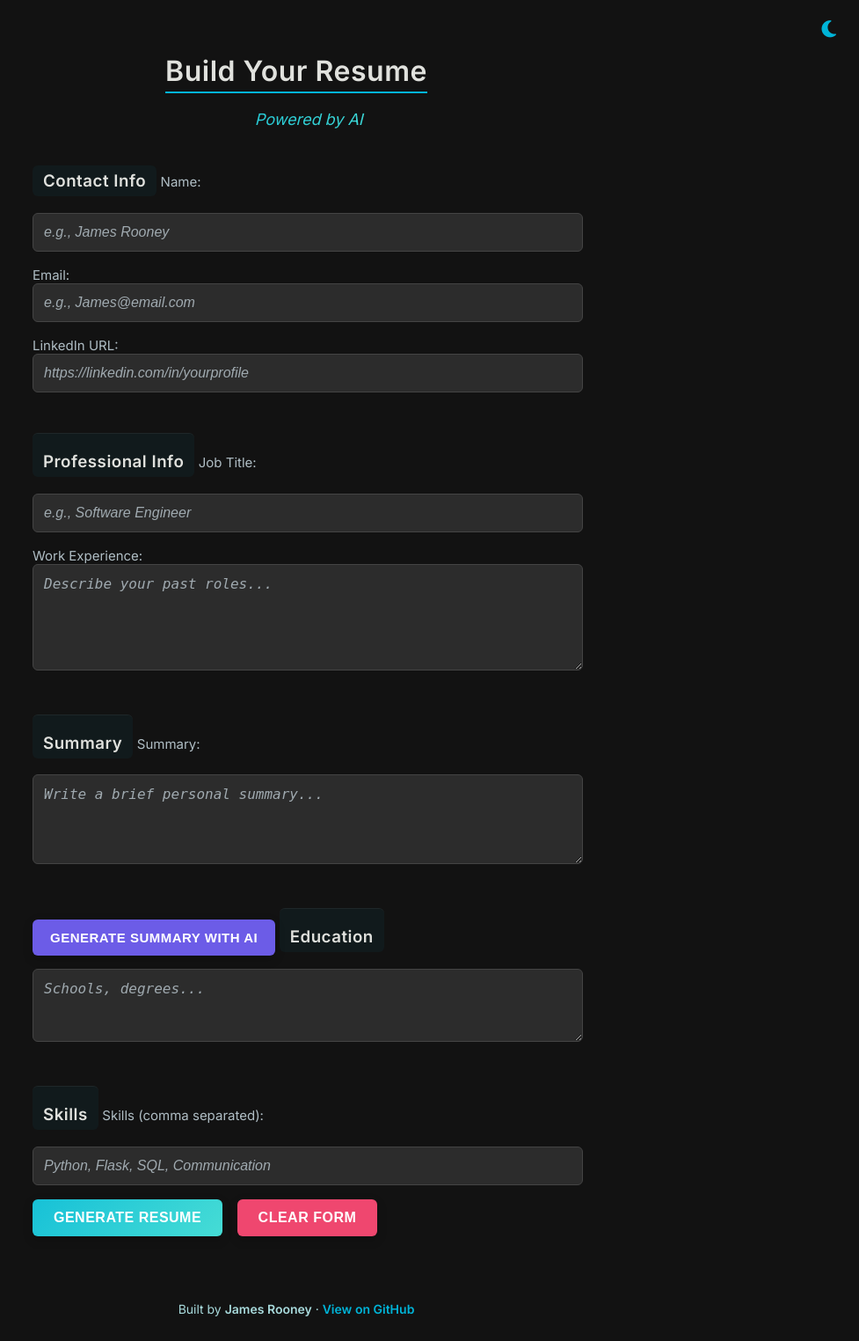
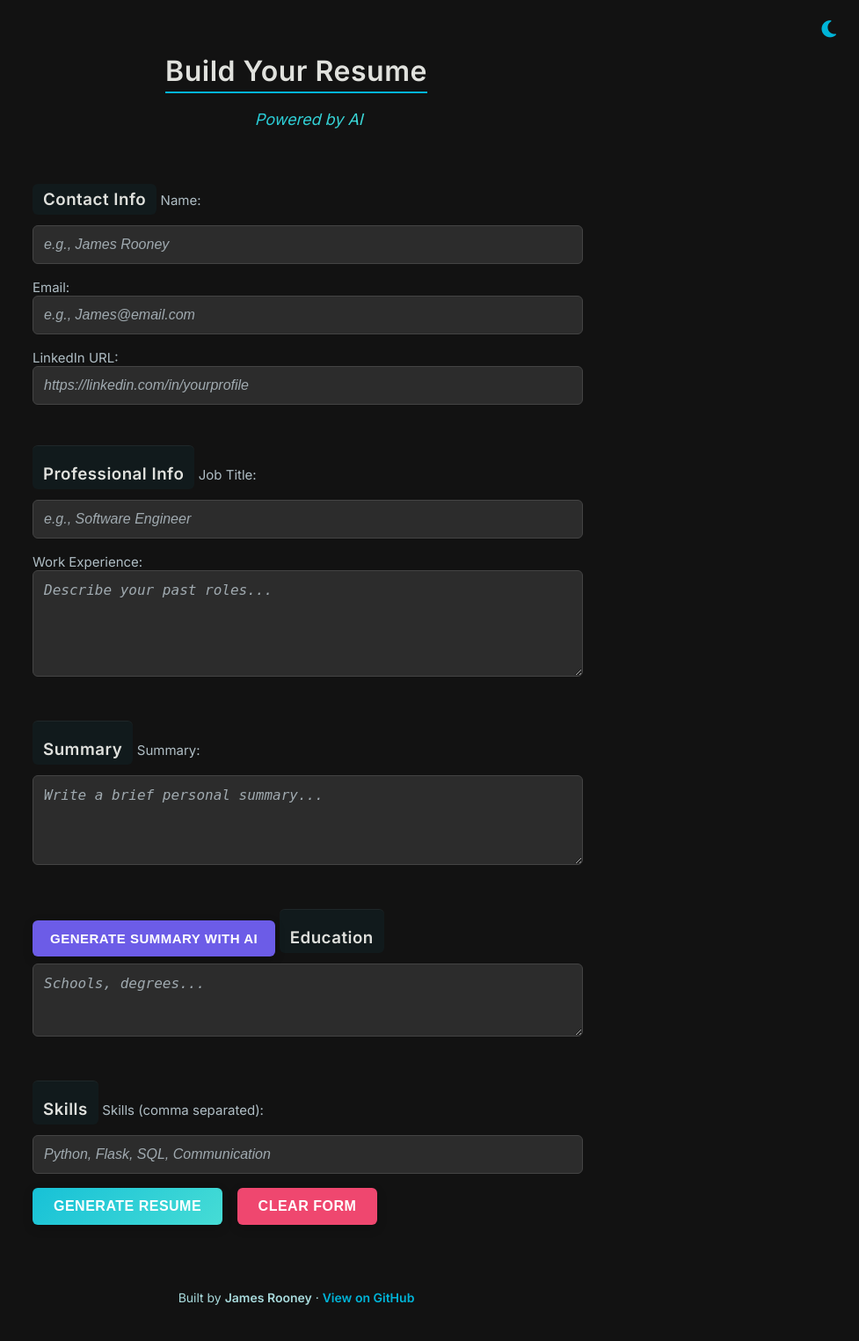
Before and after one commit to jamesr150/resume-builder, a Flask app: page / in a window 1280 px wide. Shown: the top 1524 px of the page at 88% size, without its empty margins (303-1280 px from the left). After the commit the page ends 1483 px from the top, so only its background shows below. Run offline with Flask 3, Linux system fonts and the light colour scheme.

Commit message:
smoothed styling

```diff
--- a/static/style.css
+++ b/static/style.css
@@ -381,3 +381,7 @@ textarea:hover {
     text-transform: uppercase;
     letter-spacing: 0.5px;
   }
+  form h3 {
+    margin-top: 40px;
+    margin-bottom: 12px;
+  }
```
